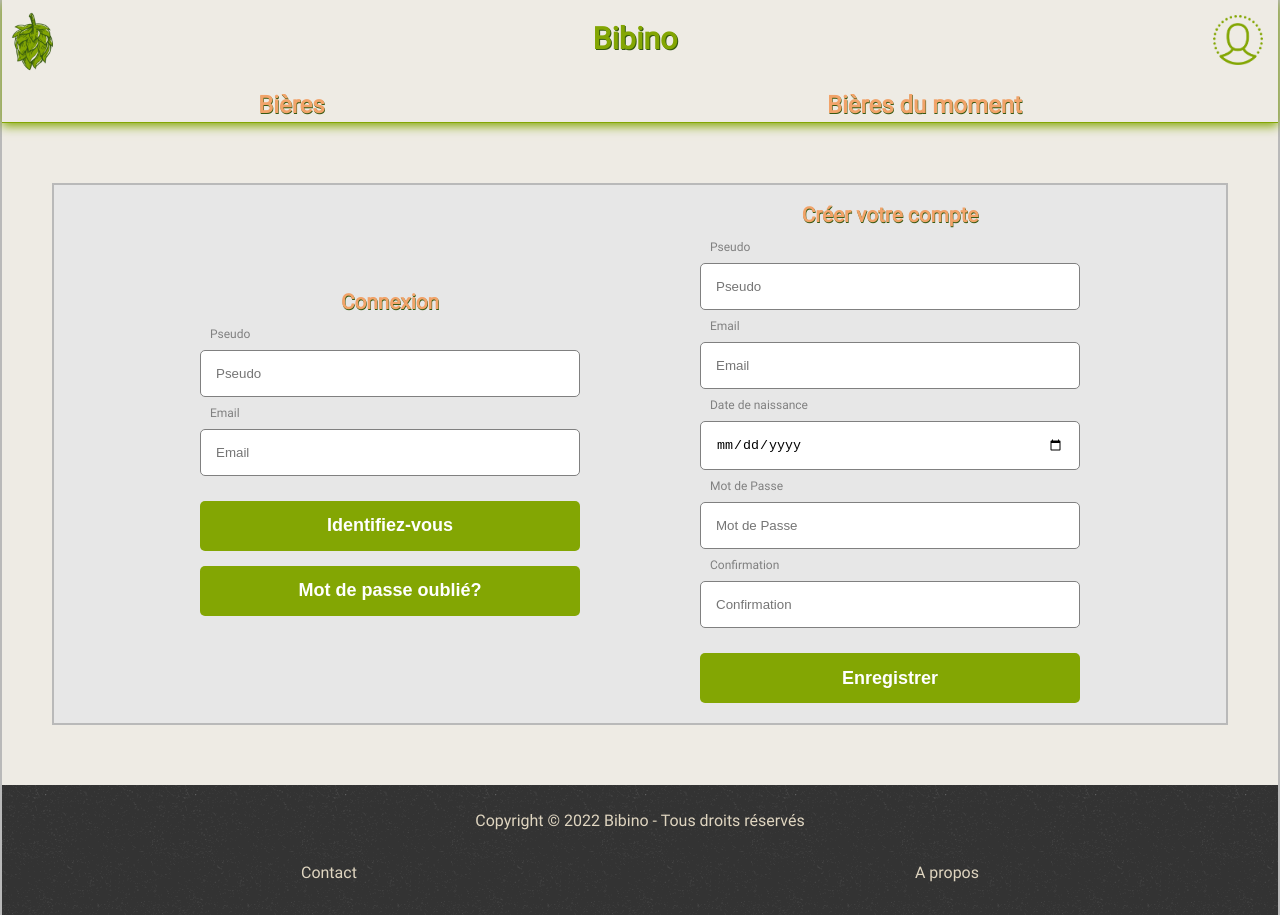
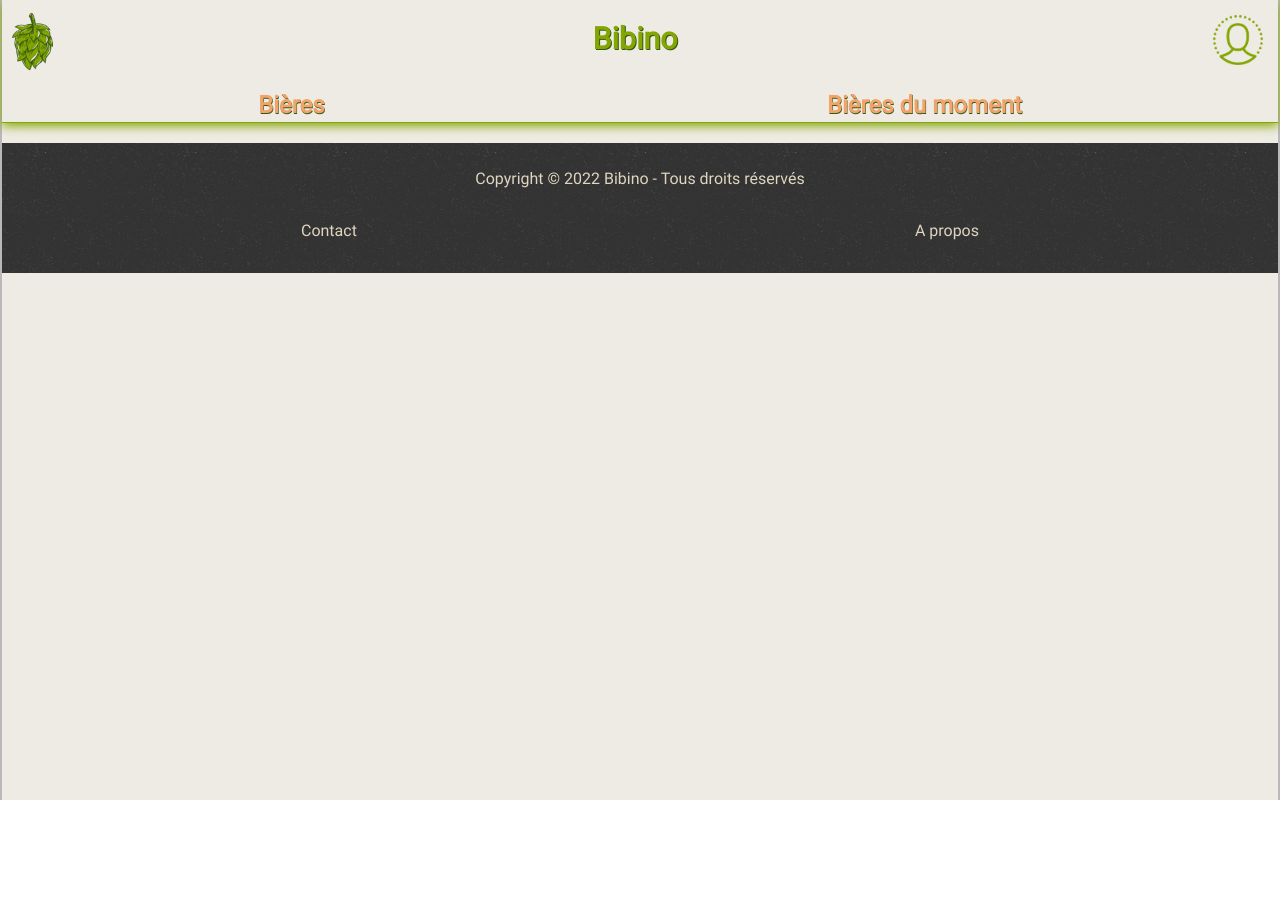
Before and after one commit to Nicolas-Verbaere/Bibino_Back, a React (Create React App) app: page /formulaire in a window 1280 px wide. After the commit the page ends 800 px from the top, so only its background shows below. Built offline with nearby package versions, Linux system fonts and the light colour scheme.

Commit message:
tests props forms register and connection

```diff
--- a/src/components/Footer/FooterNav/FooterNav.js
+++ b/src/components/Footer/FooterNav/FooterNav.js
@@ -9,9 +9,9 @@ function Footer() {
                 Contact
             </a>
             <Link to="/a-propos">
-                <a className="footer_container-link" href="/a-propos">
+                <p className="footer_container-link" href="/a-propos">
                     A propos
-                </a>
+                </p>
             </Link>
         </nav>
     );
--- a/src/components/Main/Authentification/Connection/Connection.js
+++ b/src/components/Main/Authentification/Connection/Connection.js
@@ -4,34 +4,35 @@ import { useState } from 'react';
 import '../Form.scss';
 import FormInput from '../FormInput';
 
-const Connexion = () => {
+// import PropTypes from 'prop-types';
+
+const Connexion = () =>
+    // {email, password}
+    {
         const [values, setValues] = useState({
-        pseudo: '',
             email: '',
-        birthday: '',
-        password: '',
-        confirmPassword: ''
+            password: ''
         });
 
         const inputsConnection = [
             {
-            id: 1,
-            name: 'pseudo',
-            type: 'text',
-            placeholder: 'Pseudo',
-            errorMessage:
-                "Pseudo should be 3-16 characters and shouldn't include any special character!",
-            label: 'Pseudo',
-            pattern: '^[A-Za-z0-9]{3,16}$',
-            required: true
-        },
-        {
                 id: 2,
-            name: 'email',
+                name: 'email', //{email}
                 type: 'email',
                 placeholder: 'Email',
                 errorMessage: 'It should be a valid email address!',
                 label: 'Email',
+                required: true
+            },
+            {
+                id: 4,
+                name: 'password', //{password}
+                type: 'password',
+                placeholder: 'Mot de Passe',
+                errorMessage:
+                    'Password should be 8-20 characters and include at least 1 letter, 1 number and 1 special character!',
+                label: 'Mot de Passe',
+                pattern: `^(?=.*[0-9])(?=.*[a-zA-Z])(?=.*[!@#$%^&*])[a-zA-Z0-9!@#$%^&*]{8,20}$`,
                 required: true
             }
         ];
@@ -55,10 +56,16 @@ const Connexion = () => {
                             onChange={onChange}
                         />
                     ))}
-                <button>Identifiez-vous</button>
+                    <button type="submit">Identifiez-vous</button>
                     <button>Mot de passe oublié?</button>
                 </form>
             </section>
         );
     };
+
+// Connexion.propTypes = {
+//     email: PropTypes.string.isRequired,
+//     password: PropTypes.string.isRequired,
+
+//   };
 export default React.memo(Connexion);
--- a/src/components/Main/Main.js
+++ b/src/components/Main/Main.js
@@ -1,5 +1,7 @@
 import React from 'react';
 import { Routes, Route } from 'react-router-dom';
+
+// import PropTypes from 'prop-types';
 
 import ArticleAPropos from './ArticleAPropos/ArticleAPropos';
 import ArticleTopBeers from './ArticleTopBeers/ArticleTopBeers';
@@ -8,9 +10,8 @@ import Profil from './Profil/Profil';
 
 import './Main.scss';
 
-import './Main.scss';
-
 function Main() {
+//   {forms}
     return (
         <main className="main">
             <Routes>
@@ -23,10 +24,23 @@ function Main() {
                         </>
                     }
                 />
-                <Route path="/formulaire" element={<Form />} />
+                {/* {forms.map({id, ...rest}) => (<Route path="/formulaire" element={<Form
+                key={id}
+                id={id}
+                {...rest}
+
+                />} />)} */}
+
                 <Route path="/profil" element={<Profil />} />
             </Routes>
         </main>
     );
 }
+
+// Main.propTypes = {
+//     forms: PropTypes.arrayOf(PropTypes.shape({
+//       id: PropTypes.number.isRequired,
+//     }).isRequired).isRequired,
+//   };
+
 export default React.memo(Main);
```
Also changed, not shown: src/components/App.js (+19 -7 lines), src/components/Main/Authentification/Register/Register.js (+13 -1 lines). Lines whose indentation alone changed are shown as unchanged.
